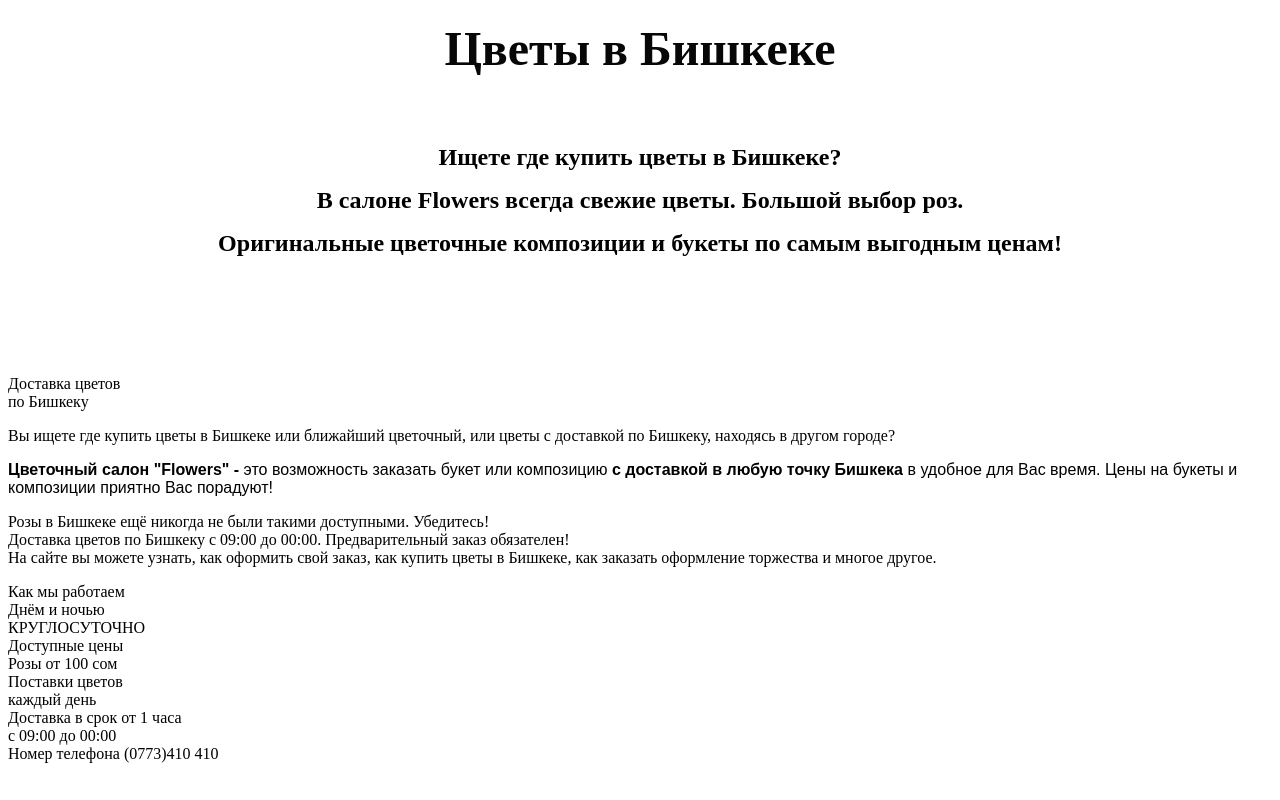
After one commit to ChyngyzTorogeldiev/GULDOR, a Django app: page /delivery in a window 1280 px wide. The commit adds this page. Run offline with Django 3.2, Linux system fonts and the light colour scheme.

Commit message:
add delivery

```diff
--- a/core/templates/base.html
+++ b/core/templates/base.html
@@ -91,9 +91,9 @@
 
         <nav class="navbar navbar-light bg-white">
 
-          <form class="form-inline">
+          <form class="form-inline" action="{% url 'base' %}">
 
-            <input class="form-control mr-sm-2" type="search" placeholder="Искать товар" aria-label="Search" >
+            <input class="form-control mr-sm-2" type="search" placeholder="Искать товар" aria-label="Search" name="search">
             <button class="btn btn-outline-info" type="submit">Поиск</button>
 
           </form>
@@ -104,7 +104,7 @@
 
           <div class="container">
 
-            <a class="navbar-brand" href="#">
+            <a class="navbar-brand" href="{% url 'delivery' %}">
               <img src="{% static 'media/delivery.jpg' %}" alt="" width="40">
             </a>
 
--- /dev/null
+++ b/core/templates/core/delivery.html
@@ -0,0 +1,71 @@
+
+<!DOCTYPE html>
+<html lang="en">
+<head>
+    <meta charset="UTF-8">
+    <meta http-equiv="X-UA-Compatible" content="IE=edge">
+    <meta name="viewport" content="width=device-width, initial-scale=1.0">
+    <title>Document</title>
+</head>
+<body>
+    <div class="component component-html c26 public-mode">
+        <h1 style="text-align:center;">
+            <span style="color:#070707;">
+                <font face="lobster">
+                    <span style="font-size:48px;">Цветы в Бишкеке</span></font>
+                </span></h1>
+            </div>
+            <div class="component component-html c27 public-mode"><h2 style="line-height:1.1;text-align:center;">&nbsp;</h2>
+                <p style="text-align:center;"><span style="font-size:24px;"><strong><span style="color:#000000;">
+                <font face="comfortaa, serif">Ищете где купить цветы в Бишкеке? </font></span></strong></span></p>
+                <p style="text-align:center;"><span style="font-size:24px;"><strong><span style="color:#000000;">
+                    <font face="comfortaa, serif">В салоне Flowers всегда свежие цветы. Большой выбор роз. </font></span>
+                </strong></span></p><p style="text-align:center;"><span style="font-size:24px;"><strong>
+                    <span style="color:#000000;">
+                        <font face="comfortaa, serif">Оригинальные цветочные композиции и букеты по самым выгодным ценам!</font>
+            </span></strong></span></p><p>&nbsp;</p><p>&nbsp;</p><p>&nbsp;</p></div>
+
+            <p>Доставка цветов<br>
+                по Бишкеку</p>
+                <p>Вы ищете где купить цветы в Бишкеке или ближайший цветочный,
+                    или цветы с доставкой по Бишкеку, находясь в другом городе?</p>
+            <span style="font-family:Arial;"><strong>Цветочный салон "Flowers" -
+
+            </strong> это возможность заказать букет или композицию <strong>с доставкой</strong>
+            <strong>в любую точку Бишкека</strong> в удобное для Вас время. Цены на букеты и композиции приятно Вас порадуют!</span>
+            <p>Розы в Бишкеке ещё никогда не были такими доступными. Убедитесь!<br>
+
+
+
+                Доставка цветов по Бишкеку с 09:00 до 00:00. Предварительный заказ обязателен! <br>
+
+
+
+                На сайте вы можете узнать, как оформить свой заказ,
+                как купить цветы в Бишкеке, как заказать оформление торжества и многое другое.</p>
+            <div>
+
+
+                <span style="font-family:lobster;">Как мы работаем<br>
+                    Днём и ночью<br>КРУГЛОСУТОЧНО<br>
+                    Доступные цены<br>
+
+                    Розы от 100 сом<br>
+                    Поставки цветов<br>
+
+                    каждый день<br>
+                    Доставка в срок от 1 часа<br>
+
+                    с 09:00 до 00:00<br>
+                    Номер телефона (0773)410 410
+                </span>
+
+
+
+
+
+
+            </div>
+
+</body>
+</html>
--- a/core/urls.py
+++ b/core/urls.py
@@ -9,7 +9,8 @@
     DeleteFromCartView,
     ChangeQTYView,
     CheckoutView,
-    MakeOrderView
+    MakeOrderView,
+    DeliveryPage,
 )
 
 
@@ -22,5 +23,6 @@
     path('remove-from-cart/<str:ct_model>/<str:slug>/', DeleteFromCartView.as_view(), name='delete_from_cart'),
     path('change-qty/<str:ct_model>/<str:slug>/', ChangeQTYView.as_view(), name='change_qty'),
     path('checkout/', CheckoutView.as_view(), name='checkout'),
-    path('make-order/', MakeOrderView.as_view(), name='make_order')
+    path('make-order/', MakeOrderView.as_view(), name='make_order'),
+    path('delivery', DeliveryPage.as_view(), name='delivery'),
 ]
--- a/core/views.py
+++ b/core/views.py
@@ -10,6 +10,9 @@
 from .forms import OrderForm
 from .utils import recalc_cart
 
+class DeliveryPage(View):
+    def get(self, request, *args, **kwargs):
+        return render(request, 'core/delivery.html')
 
 class BaseView(CartMixin, View):
 
@@ -24,6 +27,16 @@
             'cart': self.cart
         }
         return render(request, 'base.html', context)
+
+    # def BaseView(request):
+    #     search_query = request.Get.get('search','')
+    #     if search_query:
+    #         flowers = Flower.object.filter(products__icontains=search_query)
+    #     else:
+    #         flowers = Flower.objects.all()
+    #     return render(request, 'base.html', search_query )
+
+
 
 
 class ProductDetailView(CartMixin, CategoryDetailMixin, DetailView):
```
Also changed, not shown: 1 other file.
